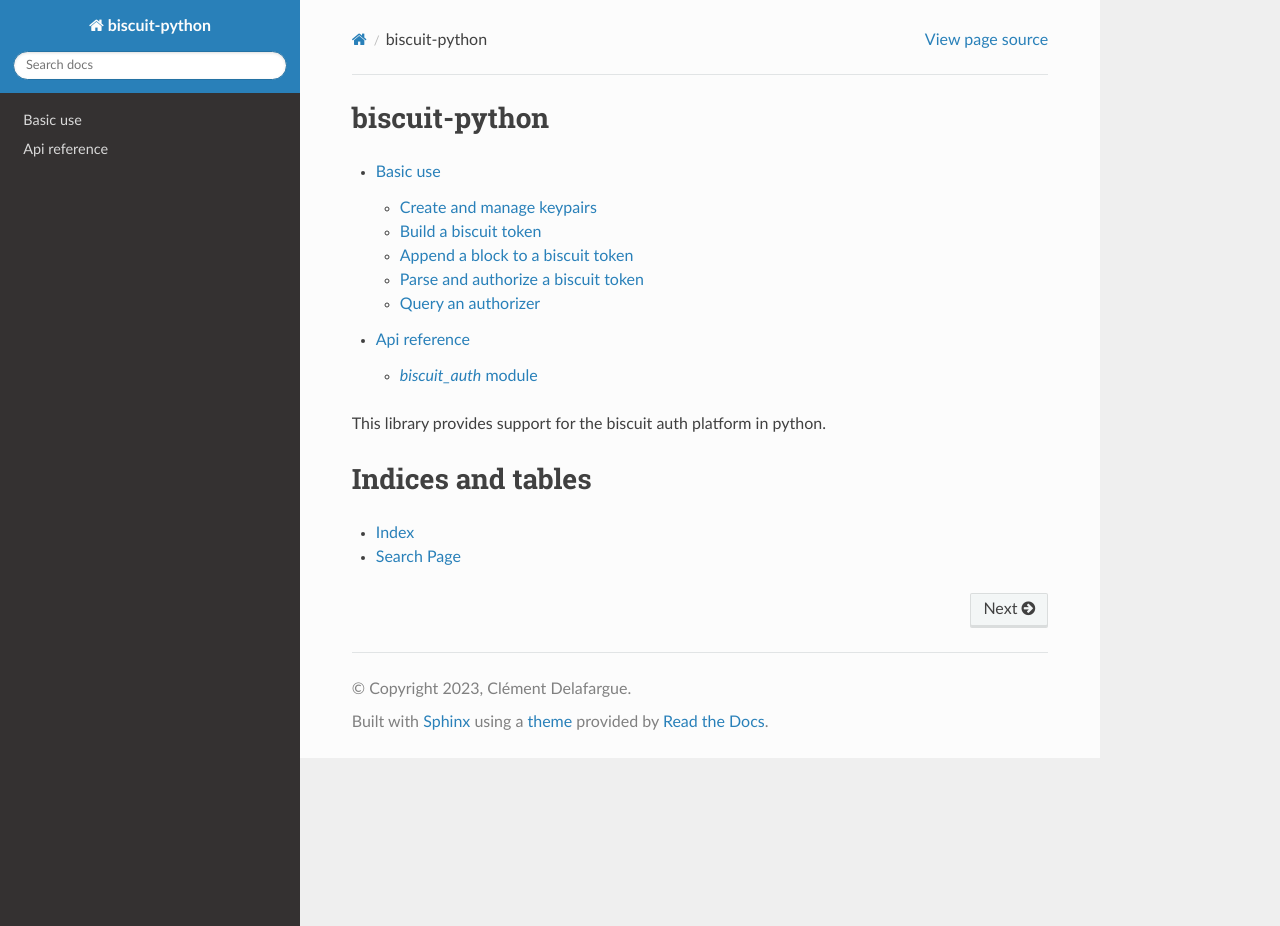
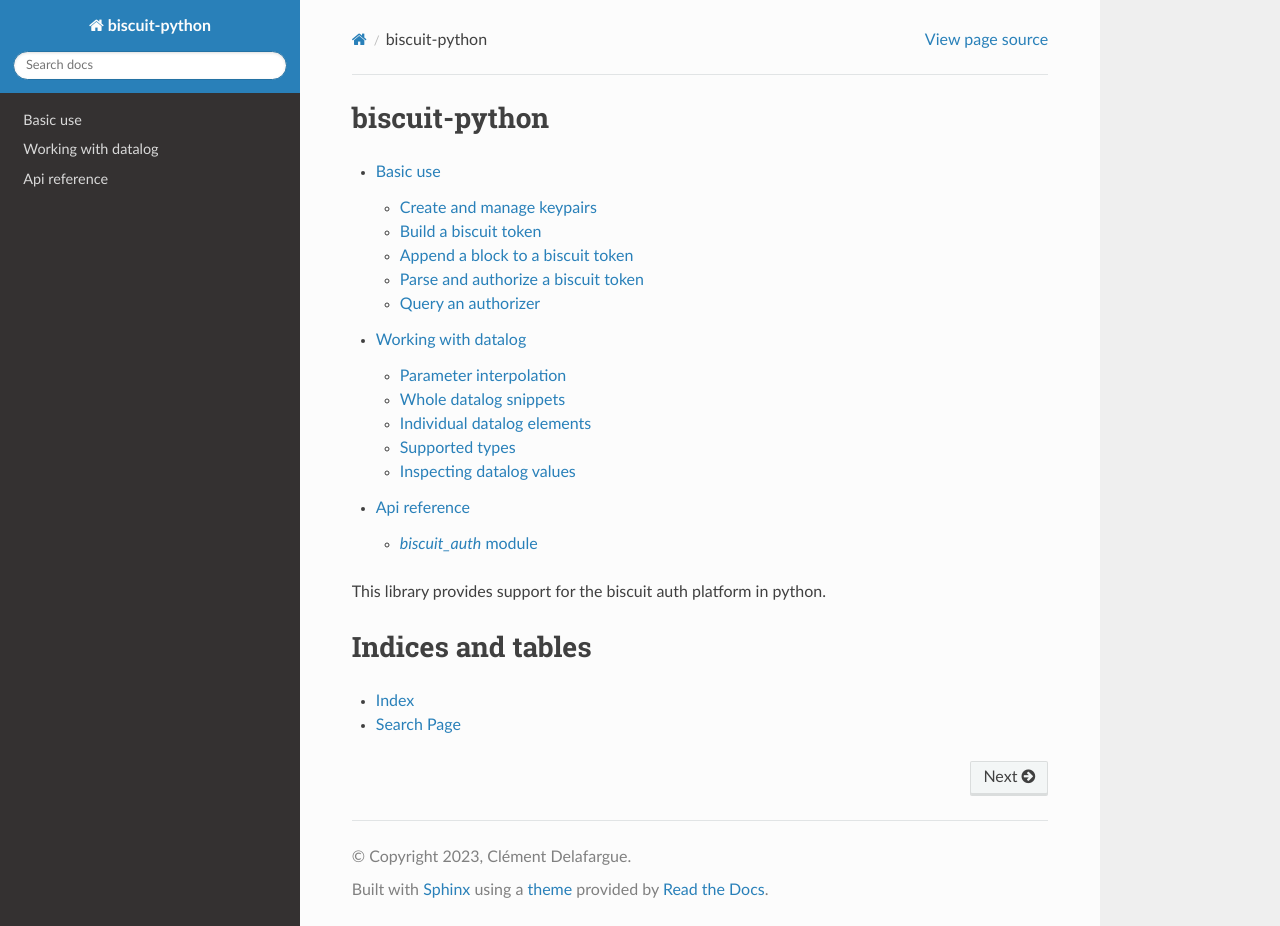
Before and after one commit to biscuit-auth/biscuit-python, a Sphinx documentation site: the page built from docs/index.rst, in a window 1280 px wide and 926 px high. Built offline with Sphinx 7.4.7 and the Read the Docs theme 2.0.0, drawn with Linux system fonts in a browser that asks for light colours; some of the changed lines change nothing that is shown.

Commit message:
doc: expand on datalog snippets and parameters

```diff
--- /dev/null
+++ b/docs/datalog.rst
@@ -0,0 +1,139 @@
+Working with datalog
+====================
+
+Biscuit uses a custom logic language both for token contents and authorization rules.
+
+biscuit-python strives to make it easy to embed datalog snippets in python programs.
+
+**Building datalog snippets through string manipulation is dangerous, do not do it**. Biscuit-python provides safe way to exchange values between python and datalog.
+
+Parameter interpolation
+-----------------------
+
+Datalog parameters provide a way to inject dynamic values in datalog without manipulating strings directly. This avoids datalog injections, which are similar to SQL injections.
+
+Parameters are names enclosed in curly brackets: `{param}`. They can appear everywhere a value is allowed: in predicate terms, or within expressions.
+
+All datalog builders (`BiscuitBuilder`, `BlockBuilder`, `Authorizer`, `Fact`, `Rule`, `Check`, `Policy`) support parameters: a dictionnary containing params values must be supplied along the datalog code:
+
+>>> from biscuit_auth import BiscuitBuilder, BlockBuilder, Authorizer, Check, Fact, Rule, Policy, PublicKey
+>>> Fact("user({user})", { 'user': 1234})
+user(1234)
+>>> Rule("head($u, {val}) <- body($u), $u == {val}", { 'val': "abcd"})
+head($u, "abcd") <- body($u), $u == "abcd"
+>>> BiscuitBuilder("""
+... check if right($r), {rights}.contains($r);
+... """, {'rights': {'read', 'write'}})
+// no root key id set
+check if right($r), ["read", "write"].contains($r);
+<BLANKLINE>
+
+Rules, checks and policies can also contain parameters for public keys. Those are specified in a separate dictionnary:
+
+>>> BlockBuilder("""
+... check if admin({user}) trusting {rights_service_pubkey}
+... """,
+... {'user': "abcd" },
+... {'rights_service_pubkey': PublicKey.from_hex("9e124fbb46ff99a87219aef4b09f4f6c3b7fd96b7bd279e38af3ef429a101c69") })
+check if admin("abcd") trusting ed25519/9e124fbb46ff99a87219aef4b09f4f6c3b7fd96b7bd279e38af3ef429a101c69;
+<BLANKLINE>
+
+Whole datalog snippets
+----------------------
+
+`BiscuitBuilder()`, `BlockBuilder()` and `Authorizer()` accept whole datalog snippets, with statements separated by semicolons
+
+>>> BiscuitBuilder("""
+... user({user_id});
+... check if operation("read");
+... """, { 'user_id': 1234 })
+// no root key id set
+user(1234);
+check if operation("read");
+<BLANKLINE>
+
+Individual datalog elements
+---------------------------
+
+While using `BiscuitBuilder()`, `BlockBuilder()`, `Authorizer()` works well for static datalog snippets, it is sometimes necessary to dynamically add facts, rules or policies (for instance from inside a loop or an if block).
+
+Individual facts, rules, checks or policies can be built and added to builders like this:
+
+>>> resources = ["file1", "file2"]
+>>> builder = BiscuitBuilder("")
+>>> for r in resources:
+...   builder.add_fact(Fact("""right({r}, "read")""", { 'r': r}))
+>>> builder
+// no root key id set
+right("file1", "read");
+right("file2", "read");
+<BLANKLINE>
+
+In addition to `add_fact`, there are `add_rule`, `add_check`, and `add_policy`.
+In addition to `Fact()`, there are `Rule()`, `Check()`, and `Policy()`.
+
+Semicolons are not part of individual statements:
+
+>>> Fact("user(1234)")
+user(1234)
+>>> Fact("user(1234);")
+Traceback (most recent call last):
+    ...
+biscuit_auth.DataLogError: error generating Datalog: datalog parsing error: ParseErrors { errors: [ParseError { input: ";", message: Some("unexpected trailing data after fact: ';'") }] }
+
+Supported types
+---------------
+
+Datalog supports 8 types of values (integers, strings, booleans, datetime, bytearray, set (sets cannot be nested). biscuit-python supports all of those:
+
+
+.. list-table:: Types correspondence
+   :header-rows: 1
+
+   * - Python type
+     - Datalog type
+   * - `int`
+     - `integer`
+   * - `str`
+     - `string`
+   * - **aware** `datetime`
+     - `date`
+   * - `bytes`, `list<int>`
+     - `bytes`
+   * - `bool`
+     - `bool`
+   * - `set`
+     - `set`
+
+.. warning::
+   Naive dates are not supported, only aware dates: the timezone must be explictly specified (datetimes are stored as UTC timestamp with no explicit timezone information, so using UTC in python will make things simpler).
+
+>>> from datetime import datetime, timezone
+>>> now = Fact("time({now})", {'now': datetime.now(tz = timezone.utc)})
+>>> Fact("time({now})", {'now': datetime(2023, 6, 9, tzinfo = timezone.utc)})
+time(2023-06-09T00:00:00Z)
+>>> Fact("bytes({bytes})", {'bytes': b'\xaa\xbb\xff'})
+bytes(hex:aabbff)
+>>> Fact("bytes({bytes})", {'bytes': [0xaa, 0xbb, 255]})
+bytes(hex:aabbff)
+>>> Fact("set({set})", {'set': {0, True, "ab", b'\xaa'}})
+set([0, "ab", hex:aa, true])
+
+Inspecting datalog values
+-------------------------
+
+Terms of a fact can be extracted to python values.o
+
+>>> fact = Fact("""fact("abc", 123, hex:aa, 2023-06-09T00:00:00Z, true)""")
+>>> fact.name
+'fact'
+>>> fact.terms
+['abc', 123, [170], datetime.datetime(2023, 6, 9, 0, 0, tzinfo=datetime.timezone.utc), True]
+
+.. warning::
+   Extracting sets is not supported yet.
+
+>>> Fact("fact([123])").terms
+Traceback (most recent call last):
+    ...
+pyo3_runtime.PanicException: not yet implemented
--- a/docs/index.rst
+++ b/docs/index.rst
@@ -5,6 +5,7 @@
    :maxdepth: 2
 
    basic-use
+   datalog
    api-reference
 
 This library provides support for the biscuit auth platform in python.
```
